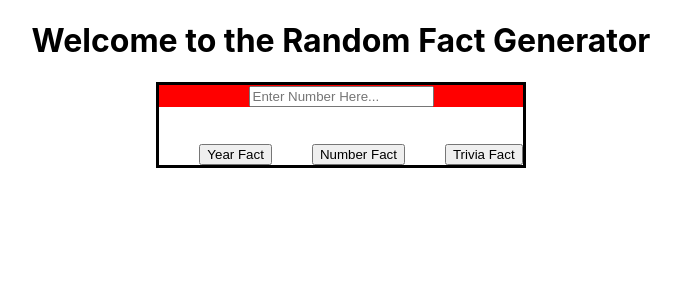
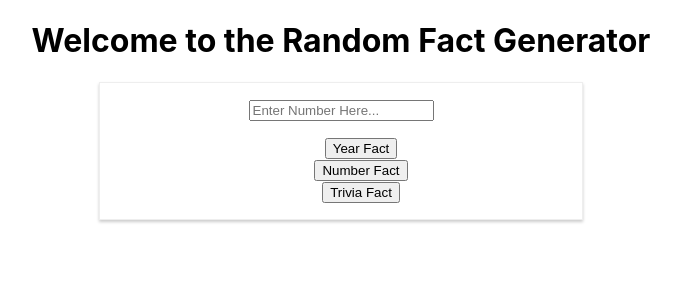
Before and after one commit to Mathew29/numbers-api, a React (Create React App) app: page / in a window 1280 px wide. Shown: the top 300 px of the page, without its empty margins (299-980 px from the left). Built offline with nearby package versions, Linux system fonts and the light colour scheme.

Commit message:
change styling for border

```diff
--- a/src/components/Splash/Splash.css
+++ b/src/components/Splash/Splash.css
@@ -2,15 +2,27 @@
   min-height: 100vh;
   margin: 0;
 }
-.title {
+
+.border {
+  width: 60%;
+  margin: 16px auto;
+  border: 1px solid #eee;
+  box-shadow: 0 2px 3px #ccc;
+  padding: 16px;
+  text-align: center;
+  @media (min-width: 500px) {
+    width: 450px;
+  }
+}
+/* .title {
   flex: 1;
   justify-self: center;
-}
-.border {
+} */
+/* .border {
   width: 100%;
   display: flex;
-}
-.position {
+} */
+/* .position {
   margin: auto;
   border: solid black;
 }
@@ -25,7 +37,7 @@
   display: flex;
   flex-direction: row;
   justify-content: center;
-}
+} */
 /* .fact {
   position: relative;
 } */
--- a/src/components/Splash/index.js
+++ b/src/components/Splash/index.js
@@ -16,22 +16,19 @@
       <h1 className="title">Welcome to the Random Fact Generator</h1>
       <div className="border">
         <div className="position">
-          <div className="form-container">
-            <form className="form">
-              <input
-                type="number"
-                placeholder="Enter Number Here..."
-                onChange={(e) => setUserNumber(e.target.value)}
-              ></input>
-            </form>
-          </div>
+          <input
+            type="number"
+            placeholder="Enter Number Here..."
+            onChange={(e) => setUserNumber(e.target.value)}
+          ></input>
+
           {showFacts === true ? (
             <p className="fact">Random Fact: {fact[0]}</p>
           ) : (
             <p></p>
           )}
           <div className="fact-container">
-            <div className='facts'>
+            <div className="facts">
               <RandomYearFact
                 userNumber={userNumber}
                 setFact={setFact}
```
